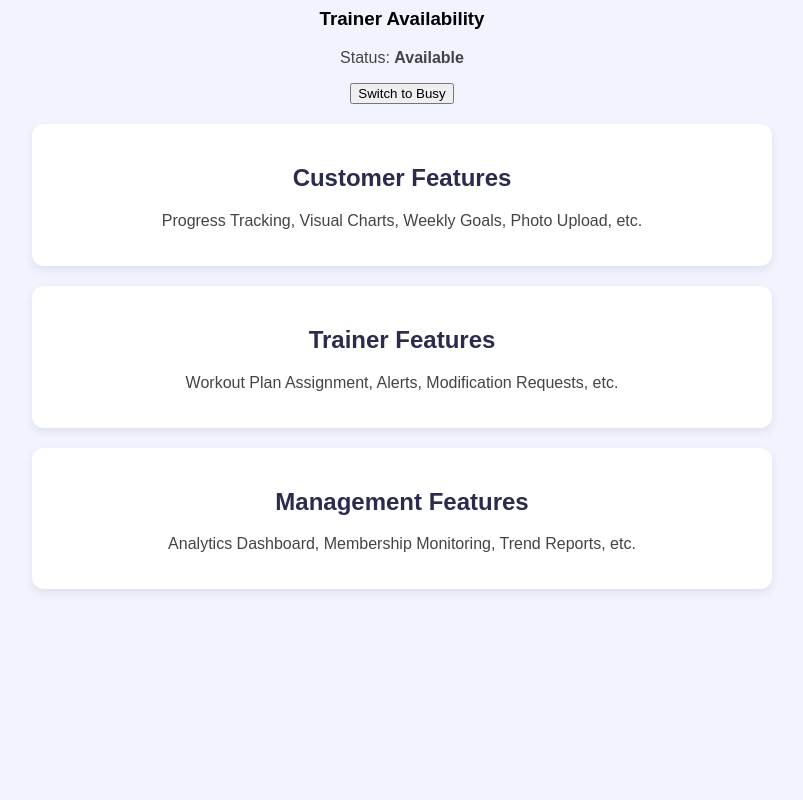
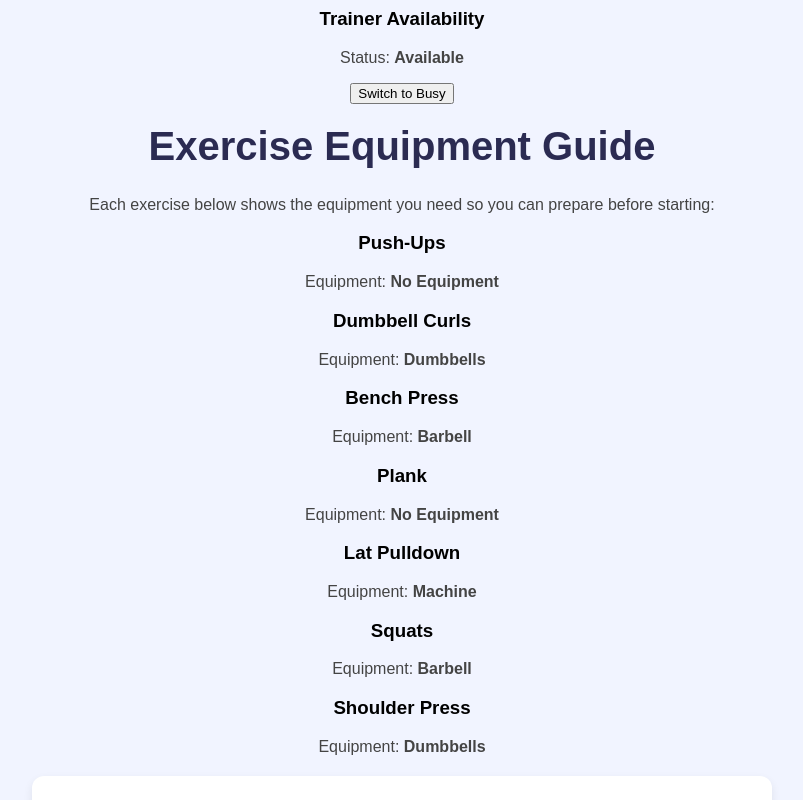
Before and after one commit to s27ath/GYM_UI, a React (Create React App) app in the folder gym_app/: page / in a window 1280 px wide. Shown: the part 1060-1860 px from the top of the page, without its empty margins (238-1041 px from the left). Before the commit the page ends 1729 px from the top, so only its background shows below. Built offline with nearby package versions, Linux system fonts and the light colour scheme.

Commit message:
Equipment commit

```diff
--- a/gym_app/src/App.js
+++ b/gym_app/src/App.js
@@ -45,6 +45,9 @@ function App() {
           <Reviews />
           <TrainerAvailabilityStatus />
 
+           {/* Equipment Section */}
+          <Equipment />
+
           <section>
             <h2>Customer Features</h2>
             <p>Progress Tracking, Visual Charts, Weekly Goals, Photo Upload, etc.</p>
```
Also changed, not shown: 1 other file (tests, documents, lock files or other folders).
